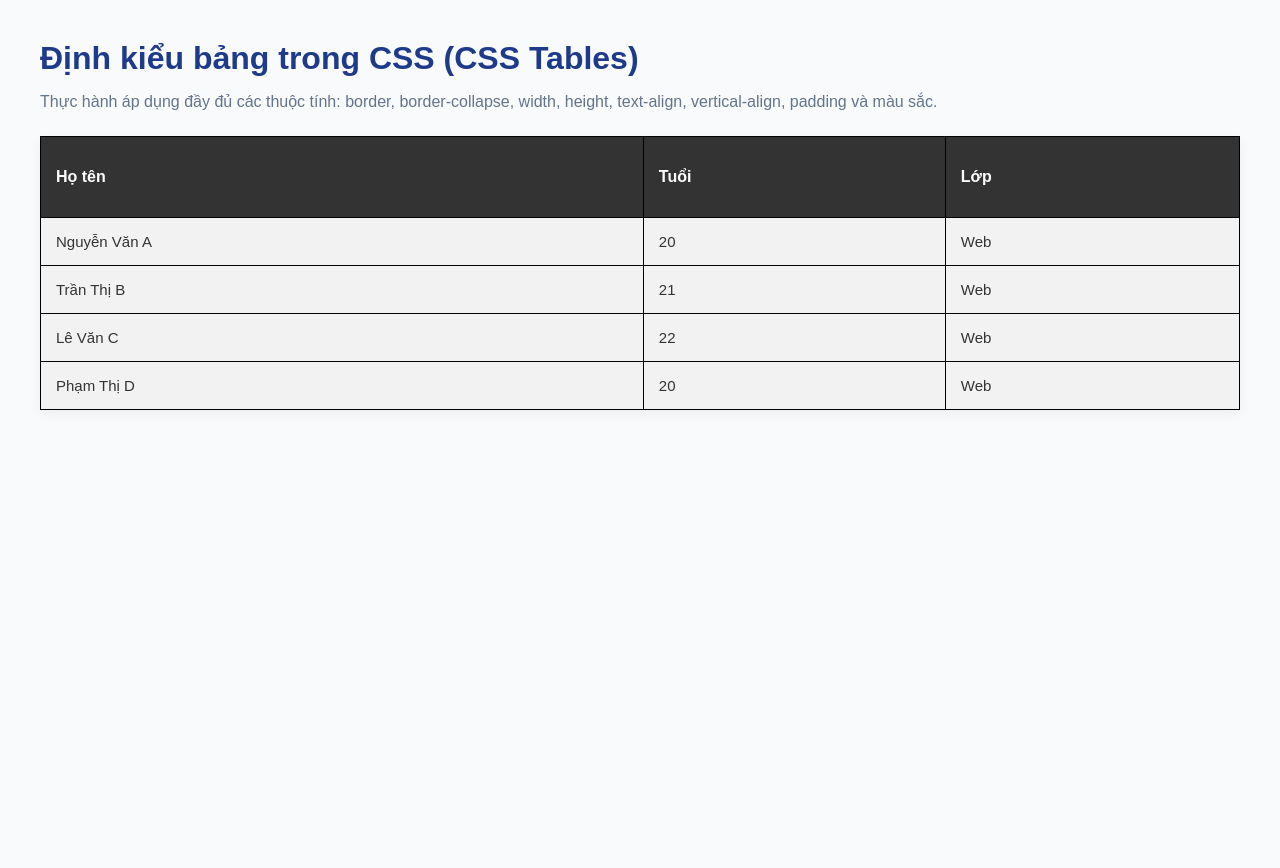
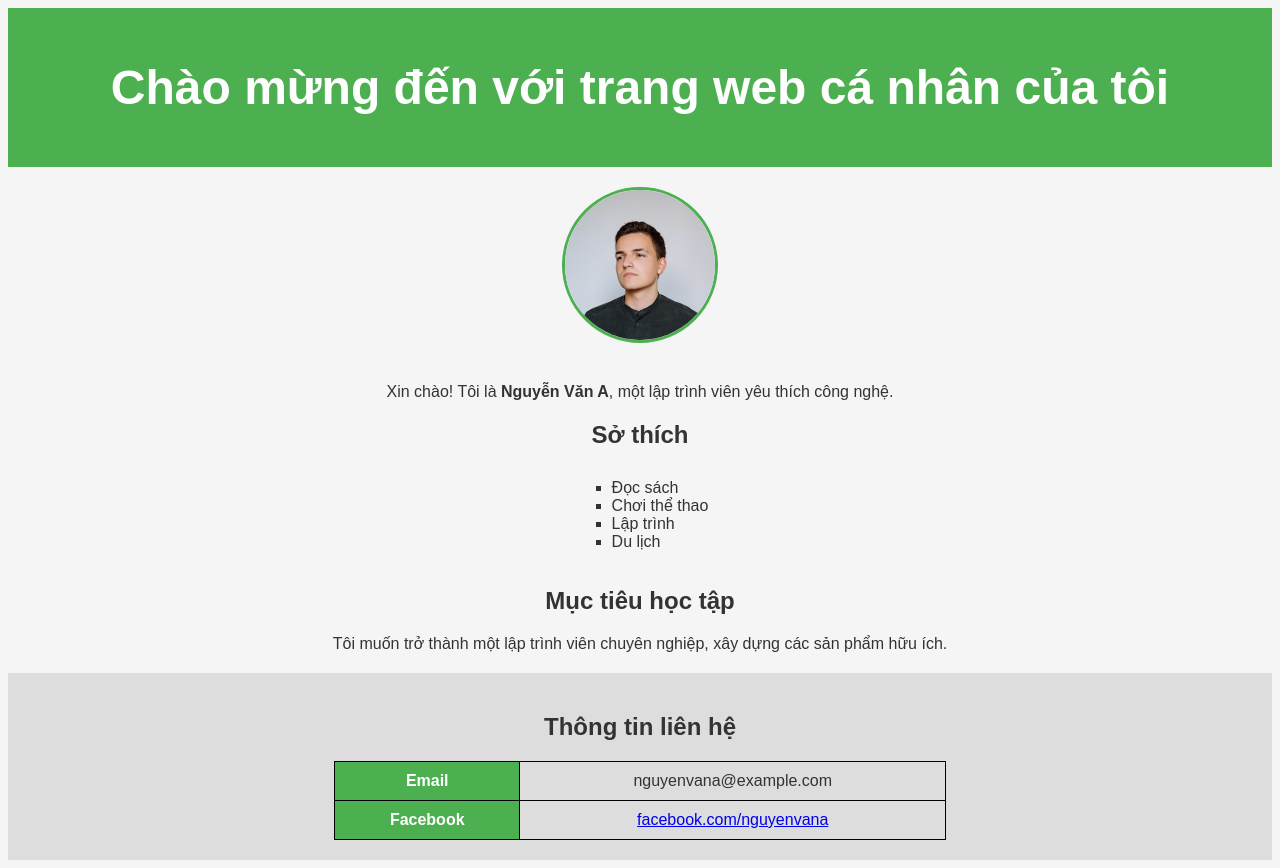
Before and after one commit to dtc245180132-create/test, a plain HTML site: page index.html in a window 1280 px wide. Before the commit the page ends 800 px from the top, so only its background shows below. Drawn offline with Linux system fonts and the light colour scheme.

Commit message:
feat: hoan thanh bai thuc hanh trang web ca nhan voi index.html, style.css va avatar.jpg

```diff
--- a/index.html
+++ b/index.html
@@ -3,95 +3,42 @@
 <head>
     <meta charset="UTF-8">
     <meta name="viewport" content="width=device-width, initial-scale=1.0">
-    <title>Định kiểu cho Bảng trong CSS (CSS Tables)</title>
-    <style>
-        body {
-            font-family: Arial, sans-serif;
-            margin: 40px;
-            background-color: #f8fafc;
-            color: #333333;
-        }
-
-        h1 {
-            color: #1e3a8a;
-            margin-bottom: 10px;
-        }
-
-        p.desc {
-            color: #64748b;
-            margin-bottom: 25px;
-        }
-
-        /* 1. Chiều rộng 100% & gộp đường viền liền kề (border-collapse: collapse) */
-        table {
-            width: 100%;
-            border-collapse: collapse;
-            box-shadow: 0 4px 12px rgba(0, 0, 0, 0.05);
-            background-color: #ffffff;
-            margin-top: 15px;
-        }
-
-        /* 2. Thiết lập đường viền 1px solid black cho table, th và td */
-        table, th, td {
-            border: 1px solid black;
-        }
-
-        /* 3. Chiều cao 50px, căn trái (text-align: left), màu nền #333, chữ trắng và padding 15px cho th */
-        th {
-            height: 50px;
-            text-align: left;
-            background-color: #333333;
-            color: white;
-            padding: 15px;
-            font-size: 16px;
-        }
-
-        /* 4. Padding 15px, căn chỉnh dọc (vertical-align: middle), màu nền #f2f2f2 và màu chữ #333 cho td */
-        td {
-            padding: 15px;
-            background-color: #f2f2f2;
-            color: #333333;
-            vertical-align: middle;
-            font-size: 15px;
-        }
-
-        /* Hiệu ứng tương tác hover qua các hàng */
-        tr:hover td {
-            background-color: #e6e6e6;
-        }
-    </style>
+    <title>Trang Web Cá Nhân</title>
+    <link rel="stylesheet" href="style.css">
 </head>
 <body>
-    <h1>Định kiểu bảng trong CSS (CSS Tables)</h1>
-    <p class="desc">Thực hành áp dụng đầy đủ các thuộc tính: border, border-collapse, width, height, text-align, vertical-align, padding và màu sắc.</p>
-
-    <!-- Bảng danh sách học viên theo đúng bài học -->
-    <table>
-        <tr>
-            <th>Họ tên</th>
-            <th>Tuổi</th>
-            <th>Lớp</th>
-        </tr>
-        <tr>
-            <td>Nguyễn Văn A</td>
-            <td>20</td>
-            <td>Web</td>
-        </tr>
-        <tr>
-            <td>Trần Thị B</td>
-            <td>21</td>
-            <td>Web</td>
-        </tr>
-        <tr>
-            <td>Lê Văn C</td>
-            <td>22</td>
-            <td>Web</td>
-        </tr>
-        <tr>
-            <td>Phạm Thị D</td>
-            <td>20</td>
-            <td>Web</td>
-        </tr>
-    </table>
+    <header>
+        <h1>Chào mừng đến với trang web cá nhân của tôi</h1>
+    </header>
+    <section class="profile">
+        <img src="avatar.jpg" alt="Ảnh đại diện" class="avatar">
+        <p>Xin chào! Tôi là <strong>Nguyễn Văn A</strong>, một lập trình viên yêu thích công nghệ.</p>
+    </section>
+    <section class="hobbies">
+        <h2>Sở thích</h2>
+        <ul>
+            <li>Đọc sách</li>
+            <li>Chơi thể thao</li>
+            <li>Lập trình</li>
+            <li>Du lịch</li>
+        </ul>
+    </section>
+    <section class="goals">
+        <h2>Mục tiêu học tập</h2>
+        <p>Tôi muốn trở thành một lập trình viên chuyên nghiệp, xây dựng các sản phẩm hữu ích.</p>
+    </section>
+    <footer>
+        <h2>Thông tin liên hệ</h2>
+        <table border="1">
+            <tr>
+                <th>Email</th>
+                <td>nguyenvana@example.com</td>
+            </tr>
+            <tr>
+                <th>Facebook</th>
+                <td><a href="#">facebook.com/nguyenvana</a></td>
+            </tr>
+        </table>
+    </footer>
 </body>
 </html>
--- /dev/null
+++ b/list_style.css
@@ -0,0 +1,173 @@
+/* ========================================================
+   BÀI THỰC HÀNH: ĐỊNH KIỂU CHO DANH SÁCH HTML BẰNG CSS
+   ======================================================== */
+
+* {
+    box-sizing: border-box;
+    margin: 0;
+    padding: 0;
+}
+
+body {
+    font-family: 'Segoe UI', Tahoma, Geneva, Verdana, sans-serif;
+    background-color: #f1f5f9;
+    color: #1e293b;
+    padding: 30px 20px;
+    line-height: 1.6;
+}
+
+.container {
+    max-width: 800px;
+    margin: 0 auto;
+}
+
+h1 {
+    color: #1e3a8a;
+    font-size: 26px;
+    margin-bottom: 25px;
+    text-align: center;
+}
+
+.exercise-section {
+    background-color: #ffffff;
+    border-radius: 10px;
+    padding: 22px 28px;
+    margin-bottom: 24px;
+    box-shadow: 0 4px 12px rgba(0, 0, 0, 0.05);
+    border: 1px solid #e2e8f0;
+}
+
+.exercise-section h2 {
+    color: #2563eb;
+    font-size: 18px;
+    margin-bottom: 14px;
+    border-bottom: 2px solid #e2e8f0;
+    padding-bottom: 8px;
+}
+
+/* --- 2. Thay đổi kiểu đánh dấu danh sách không có thứ tự --- */
+ul.list-square {
+    list-style-type: square;
+    padding-left: 30px;
+}
+
+ul.list-square li {
+    padding: 4px 0;
+}
+
+/* --- 3. Thay đổi kiểu đánh dấu danh sách có thứ tự --- */
+ol.list-roman {
+    list-style-type: upper-roman;
+    padding-left: 30px;
+}
+
+ol.list-roman li {
+    padding: 4px 0;
+}
+
+/* --- 4. Sử dụng hình ảnh làm dấu đánh dấu --- */
+ul.list-image {
+    list-style-image: url('bullet.png');
+    padding-left: 30px;
+}
+
+ul.list-image li {
+    padding: 4px 0;
+}
+
+/* --- 5. Thay đổi vị trí dấu đánh dấu (outside vs inside) --- */
+.comparison-grid {
+    display: grid;
+    grid-template-columns: 1fr 1fr;
+    gap: 20px;
+}
+
+.box {
+    background-color: #f8fafc;
+    border: 1px solid #cbd5e1;
+    border-radius: 8px;
+    padding: 15px;
+}
+
+.box h3 {
+    font-size: 15px;
+    color: #334155;
+    margin-bottom: 10px;
+}
+
+ul.list-pos-outside {
+    list-style-type: disc;
+    list-style-position: outside;
+    border: 1px dashed #94a3b8;
+    padding: 10px 10px 10px 30px;
+    background-color: #ffffff;
+}
+
+ul.list-pos-inside {
+    list-style-type: disc;
+    list-style-position: inside;
+    border: 1px dashed #94a3b8;
+    padding: 10px;
+    background-color: #ffffff;
+}
+
+/* --- 6. Sử dụng thuộc tính rút gọn list-style --- */
+ul.list-shorthand {
+    list-style: square inside;
+    background-color: #f8fafc;
+    border-left: 4px solid #0284c7;
+    padding: 15px 20px;
+    border-radius: 0 8px 8px 0;
+}
+
+ul.list-shorthand li {
+    padding: 5px 0;
+}
+
+/* --- 7. Tạo kiểu danh sách với màu sắc, padding và margin --- */
+ul.list-styled-color {
+    background-color: #1e293b;
+    color: #38bdf8;
+    padding: 20px 30px;
+    border-radius: 8px;
+    list-style-type: circle;
+}
+
+ul.list-styled-color li {
+    margin: 8px 0;
+    padding: 6px 12px;
+    background-color: #334155;
+    color: #f1f5f9;
+    border-radius: 6px;
+    font-weight: 500;
+}
+
+/* --- 8. Bài tập tổng hợp: Lộ trình học lập trình Web --- */
+.highlight-section {
+    border-left: 5px solid #10b981;
+}
+
+ul.list-roadmap {
+    list-style: disc inside;
+    background-color: #ecfdf5;
+    color: #065f46;
+    padding: 22px 26px;
+    border-radius: 8px;
+    border: 1px solid #a7f3d0;
+}
+
+ul.list-roadmap li {
+    margin: 10px 0;
+    padding: 10px 16px;
+    background-color: #ffffff;
+    color: #047857;
+    border-radius: 6px;
+    box-shadow: 0 2px 5px rgba(0, 0, 0, 0.04);
+    font-weight: 600;
+    transition: transform 0.2s ease, background-color 0.2s ease;
+}
+
+ul.list-roadmap li:hover {
+    transform: translateX(6px);
+    background-color: #d1fae5;
+}
--- a/style.css
+++ b/style.css
@@ -1,174 +1,54 @@
-/* ========================================================
-   BÀI THỰC HÀNH: ĐỊNH KIỂU CHO DANH SÁCH HTML BẰNG CSS
-   ======================================================== */
-
-* {
-    box-sizing: border-box;
-    margin: 0;
-    padding: 0;
-}
-
+/* Định dạng chung */
 body {
-    font-family: 'Segoe UI', Tahoma, Geneva, Verdana, sans-serif;
-    background-color: #f1f5f9;
-    color: #1e293b;
-    padding: 30px 20px;
-    line-height: 1.6;
-}
-
-.container {
-    max-width: 800px;
-    margin: 0 auto;
-}
-
-h1 {
-    color: #1e3a8a;
-    font-size: 26px;
-    margin-bottom: 25px;
+    font-family: Arial, sans-serif;
+    background-color: #f5f5f5;
+    color: #333;
     text-align: center;
 }
 
-.exercise-section {
-    background-color: #ffffff;
-    border-radius: 10px;
-    padding: 22px 28px;
-    margin-bottom: 24px;
-    box-shadow: 0 4px 12px rgba(0, 0, 0, 0.05);
-    border: 1px solid #e2e8f0;
+/* Định dạng tiêu đề */
+header {
+    background-color: #4CAF50;
+    color: white;
+    padding: 20px;
+    font-size: 24px;
 }
 
-.exercise-section h2 {
-    color: #2563eb;
-    font-size: 18px;
-    margin-bottom: 14px;
-    border-bottom: 2px solid #e2e8f0;
-    padding-bottom: 8px;
+/* Định dạng ảnh đại diện */
+.avatar {
+    width: 150px;
+    height: 150px;
+    border-radius: 50%;
+    border: 3px solid #4CAF50;
+    margin: 20px;
 }
 
-/* --- 2. Thay đổi kiểu đánh dấu danh sách không có thứ tự --- */
-ul.list-square {
+/* Định dạng danh sách */
+ul {
     list-style-type: square;
-    padding-left: 30px;
+    text-align: left;
+    display: inline-block;
+    margin-top: 10px;
 }
 
-ul.list-square li {
-    padding: 4px 0;
+/* Định dạng bảng */
+table {
+    margin: auto;
+    border-collapse: collapse;
+    width: 50%;
+}
+th, td {
+    border: 1px solid black;
+    padding: 10px;
+}
+th {
+    background-color: #4CAF50;
+    color: white;
 }
 
-/* --- 3. Thay đổi kiểu đánh dấu danh sách có thứ tự --- */
-ol.list-roman {
-    list-style-type: upper-roman;
-    padding-left: 30px;
+/* Định dạng footer */
+footer {
+    margin-top: 20px;
+    padding: 20px;
+    background-color: #ddd;
 }
-
-ol.list-roman li {
-    padding: 4px 0;
-}
-
-/* --- 4. Sử dụng hình ảnh làm dấu đánh dấu --- */
-ul.list-image {
-    list-style-image: url('bullet.png');
-    padding-left: 30px;
-}
-
-ul.list-image li {
-    padding: 4px 0;
-}
-
-/* --- 5. Thay đổi vị trí dấu đánh dấu (outside vs inside) --- */
-.comparison-grid {
-    display: grid;
-    grid-template-columns: 1fr 1fr;
-    gap: 20px;
-}
-
-.box {
-    background-color: #f8fafc;
-    border: 1px solid #cbd5e1;
-    border-radius: 8px;
-    padding: 15px;
-}
-
-.box h3 {
-    font-size: 15px;
-    color: #334155;
-    margin-bottom: 10px;
-}
-
-ul.list-pos-outside {
-    list-style-type: disc;
-    list-style-position: outside;
-    border: 1px dashed #94a3b8;
-    padding: 10px 10px 10px 30px;
-    background-color: #ffffff;
-}
-
-ul.list-pos-inside {
-    list-style-type: disc;
-    list-style-position: inside;
-    border: 1px dashed #94a3b8;
-    padding: 10px;
-    background-color: #ffffff;
-}
-
-/* --- 6. Sử dụng thuộc tính rút gọn list-style --- */
-ul.list-shorthand {
-    list-style: square inside;
-    background-color: #f8fafc;
-    border-left: 4px solid #0284c7;
-    padding: 15px 20px;
-    border-radius: 0 8px 8px 0;
-}
-
-ul.list-shorthand li {
-    padding: 5px 0;
-}
-
-/* --- 7. Tạo kiểu danh sách với màu sắc, padding và margin --- */
-ul.list-styled-color {
-    background-color: #1e293b;
-    color: #38bdf8;
-    padding: 20px 30px;
-    border-radius: 8px;
-    list-style-type: circle;
-}
-
-ul.list-styled-color li {
-    margin: 8px 0;
-    padding: 6px 12px;
-    background-color: #334155;
-    color: #f1f5f9;
-    border-radius: 6px;
-    font-weight: 500;
-}
-
-/* --- 8. Bài tập tổng hợp: Lộ trình học lập trình Web --- */
-.highlight-section {
-    border-left: 5px solid #10b981;
-}
-
-ul.list-roadmap {
-    /* Thuộc tính rút gọn list-style kết hợp kiểu và vị trí */
-    list-style: disc inside;
-    background-color: #ecfdf5;
-    color: #065f46;
-    padding: 22px 26px;
-    border-radius: 8px;
-    border: 1px solid #a7f3d0;
-}
-
-ul.list-roadmap li {
-    margin: 10px 0;
-    padding: 10px 16px;
-    background-color: #ffffff;
-    color: #047857;
-    border-radius: 6px;
-    box-shadow: 0 2px 5px rgba(0, 0, 0, 0.04);
-    font-weight: 600;
-    transition: transform 0.2s ease, background-color 0.2s ease;
-}
-
-ul.list-roadmap li:hover {
-    transform: translateX(6px);
-    background-color: #d1fae5;
-}
```
Also changed, not shown: list_styling.html (+1 -1 lines), personal_page.html (added, +44 -0 lines), avatar.jpg (added), table_styling.html (line endings or trailing spaces), 1 other file.
